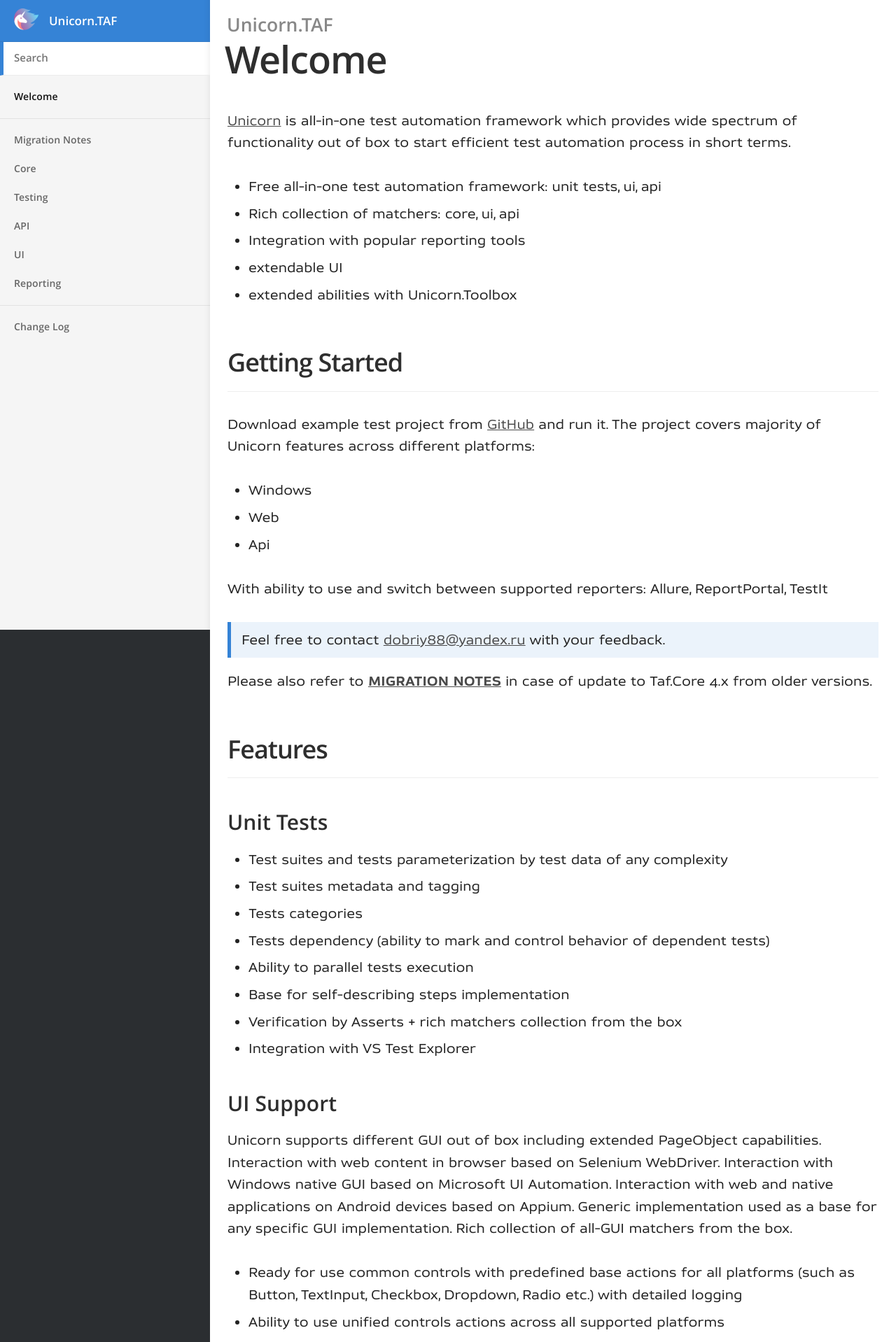
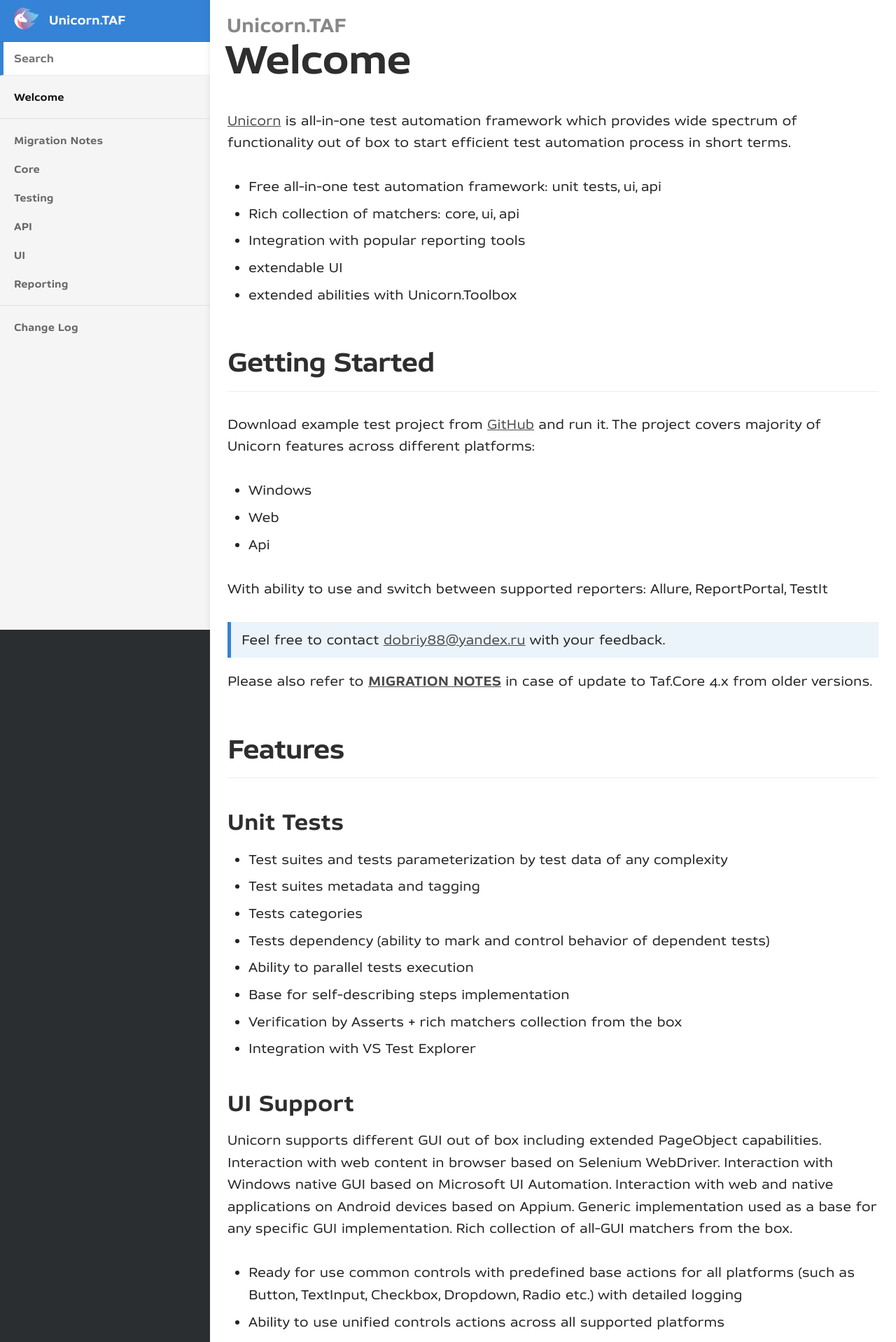
Before and after one commit to Unicorn-TAF/docs, a Jekyll site: the page built from index.md, in a window 1280 px wide. Shown: the top 1918 px of the page at 70% size. Built offline with Jekyll 4.4.1, drawn with Linux system fonts in a browser that asks for light colours.

Commit message:
fixed fonts, backToTop icon, copy button border removed

```diff
--- a/_includes/backToTop.html
+++ b/_includes/backToTop.html
@@ -1,6 +1,6 @@
 <div class="back-to-top">
     <a href="#top" data-scroll>
-        <i class="fa fa-arrow-up" aria-hidden="true">↑</i>
+        <i class="fa fa-arrow-up" aria-hidden="true"></i>
     </a>
 </div>
 
--- a/_sass/_code.scss
+++ b/_sass/_code.scss
@@ -39,6 +39,7 @@
     margin-top: 10px;
     margin-left: auto;
     margin-right: 0;
+    border: none;
   }
 }
 
--- a/_sass/_layout.scss
+++ b/_sass/_layout.scss
@@ -244,7 +244,7 @@ nav > ul {
 
 .nav-item {
 	display: block;
-	font-family: "Open Sans", sans-serif;
+	font-family: 'Calleo-Trial', sans-serif;
 	line-height: 1;
 	margin: 0;
 
@@ -410,7 +410,7 @@ h4 svg {
 }
 
 .badge {
-	font-family: "Open Sans", sans-serif;
+	font-family: 'Calleo-Trial', sans-serif;
 	padding: 2px 5px;
 	text-transform: uppercase;
 	font-size: 0.8rem;
--- a/_sass/_typography.scss
+++ b/_sass/_typography.scss
@@ -63,7 +63,7 @@ table {
 	-webkit-font-feature-settings: 'dlig' 1, 'liga' 1, 'lnum' 1, 'kern' 1;
 	-moz-font-feature-settings: 'dlig' 1, 'liga' 1, 'lnum' 1, 'kern' 1;
 	-o-font-feature-settings: 'dlig' 1, 'liga' 1, 'lnum' 1, 'kern' 1;
-	font-family: "Open Sans", sans-serif;
+	font-family: 'Calleo-Trial', sans-serif;
 	text-rendering: geometricPrecision;
 }
 
```
